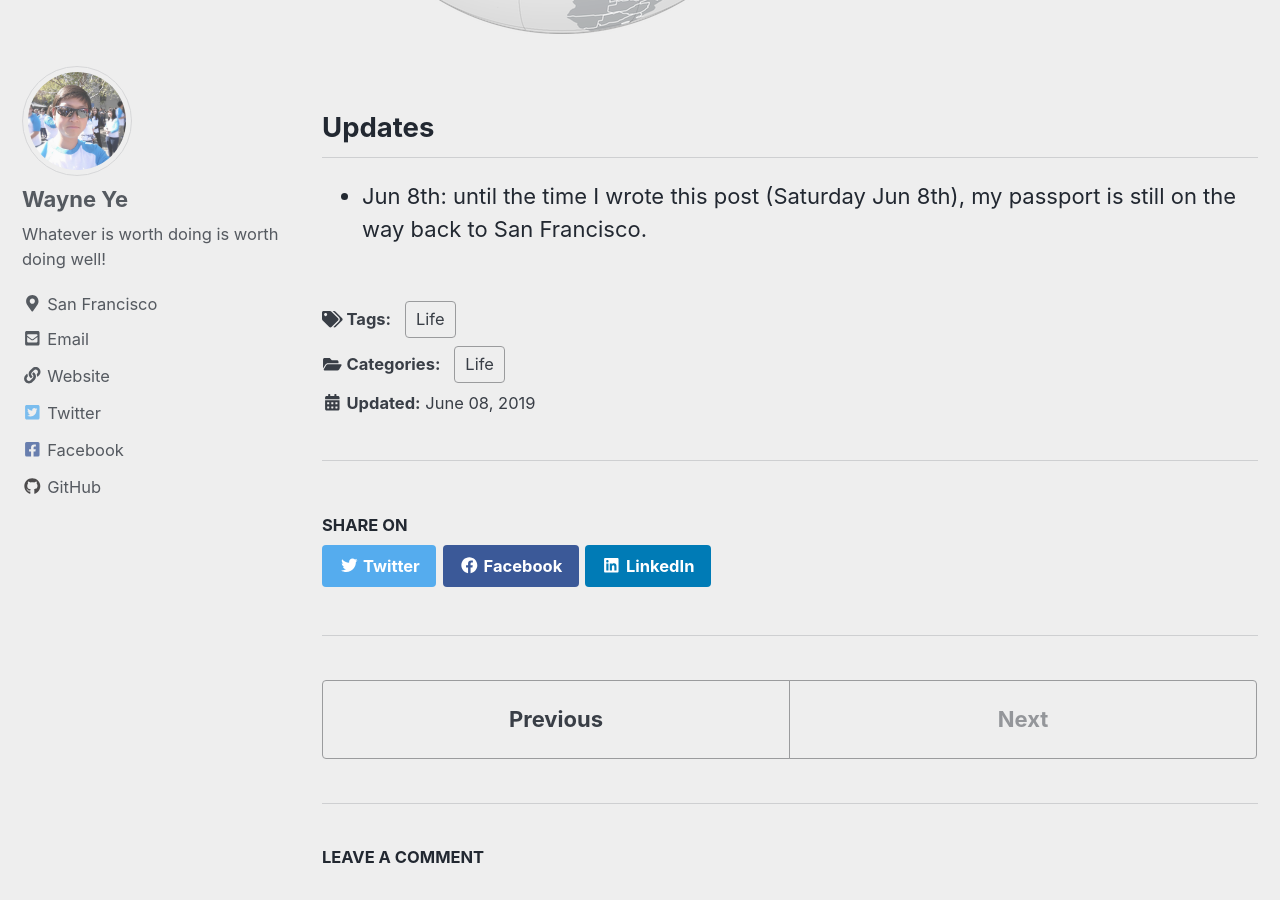
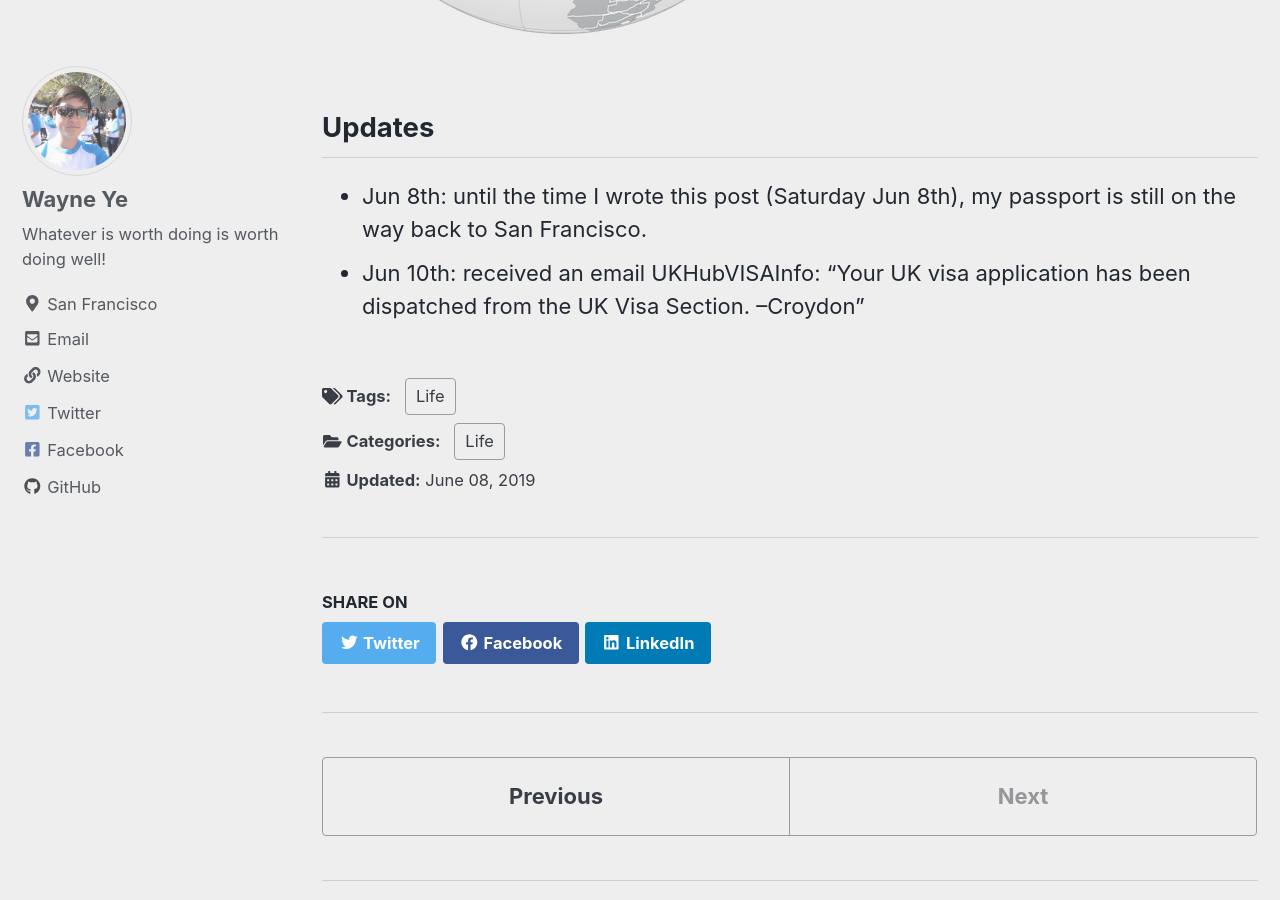
Before and after one commit to WayneYe/wayneye.github.io, a Jekyll site: the page built from _posts/2019-06-08-Apply-UK-Visit-VISA.md, in a window 1280 px wide and 900 px high, scrolled down 5957 px. Built offline with Jekyll 4.4.1, drawn with Linux system fonts in a browser that asks for light colours; cached includes are drawn as plain includes; nearby versions of some CDN libraries; comment, search, counter and statistics services are not loaded.

Commit message:
Add update

```diff
--- a/_posts/2019-06-08-Apply-UK-Visit-VISA.md
+++ b/_posts/2019-06-08-Apply-UK-Visit-VISA.md
@@ -80,3 +80,4 @@ The total cost on me so far are:
 
 ## Updates
 * Jun 8th: until the time I wrote this post (Saturday Jun 8th), my passport is still on the way back to San Francisco.
+* Jun 10th: received an email UKHubVISAInfo: "Your UK visa application has been dispatched from the UK Visa Section. --Croydon"
```
